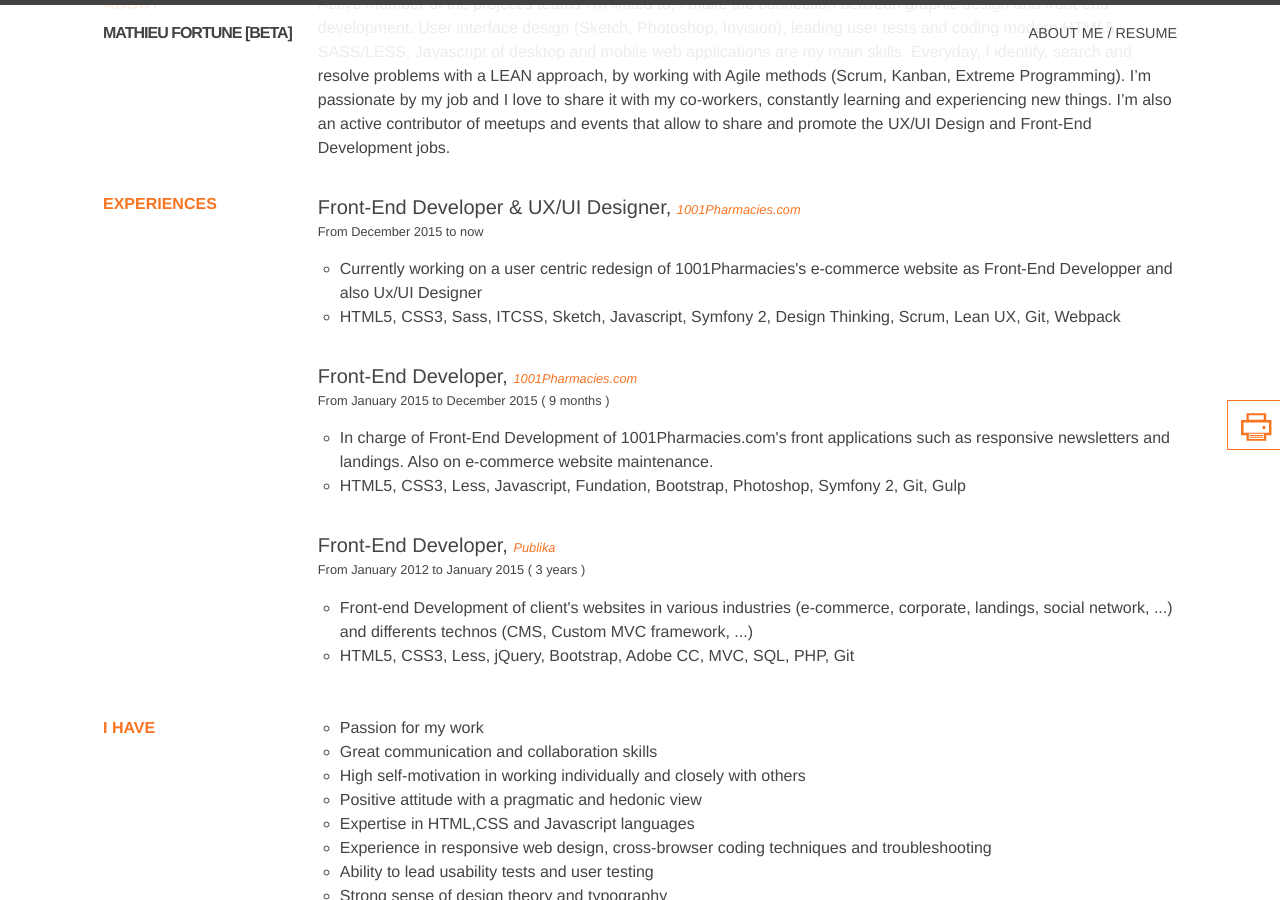
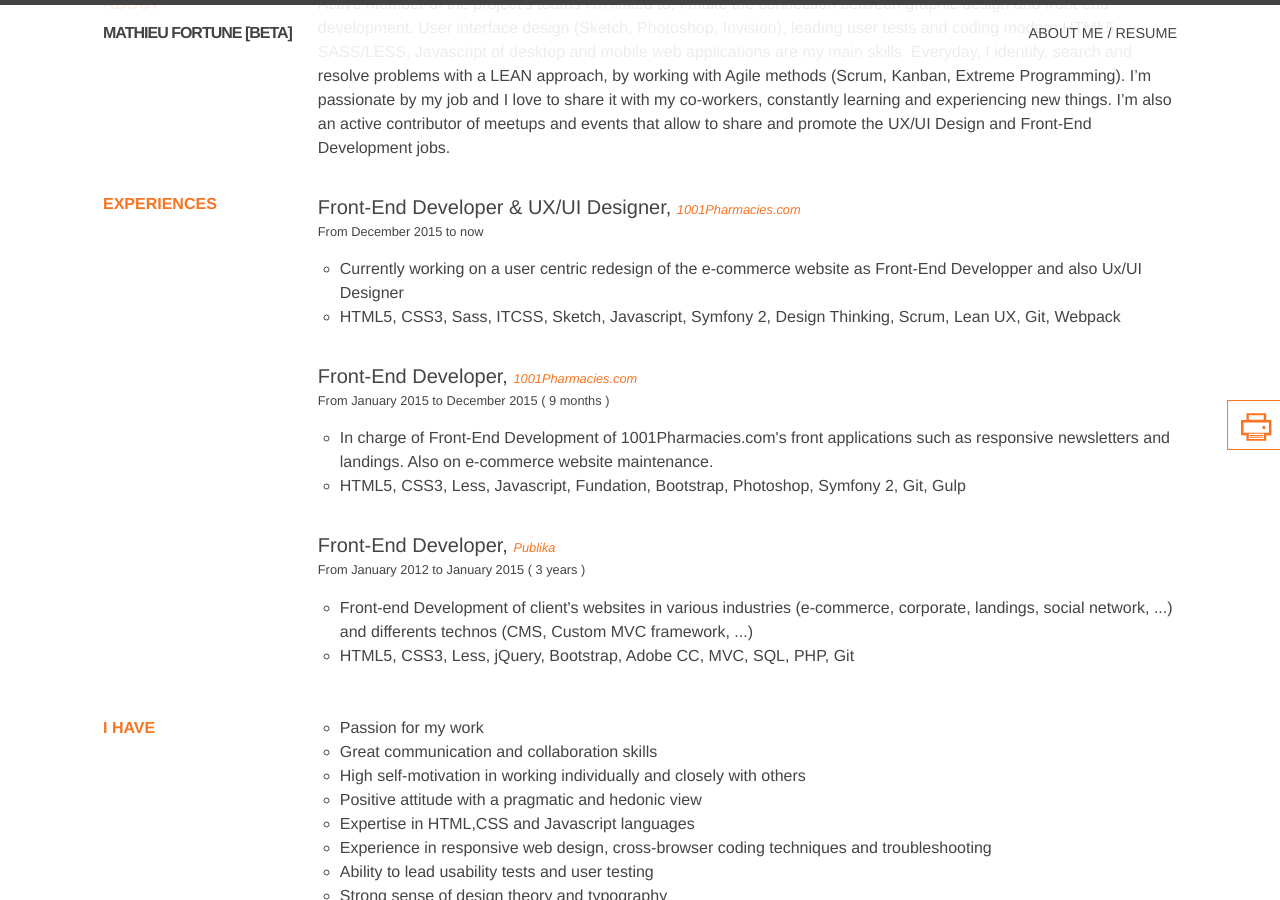
Before and after one commit to MathieuFortune/mathieufortune.github.io, a Jekyll site: the page built from about.md, in a window 1280 px wide and 900 px high, scrolled down 696 px. Built offline with Jekyll 4.4.1, drawn with Linux system fonts in a browser that asks for light colours.

Commit message:
fix: job description

```diff
--- a/_data/about.json
+++ b/_data/about.json
@@ -19,7 +19,7 @@
       "title": "Front-End Developer & UX/UI Designer",
       "name": "1001Pharmacies.com",
       "period": "From December 2015 to now",
-      "desc": "Currently working on a user centric redesign of 1001Pharmacies's e-commerce website as Front-End Developper and also Ux/UI Designer",
+      "desc": "Currently working on a user centric redesign of the e-commerce website as Front-End Developper and also Ux/UI Designer",
       "skills": "HTML5, CSS3, Sass, ITCSS, Sketch, Javascript, Symfony 2, Design Thinking, Scrum, Lean UX, Git, Webpack"
     },
     {
```
